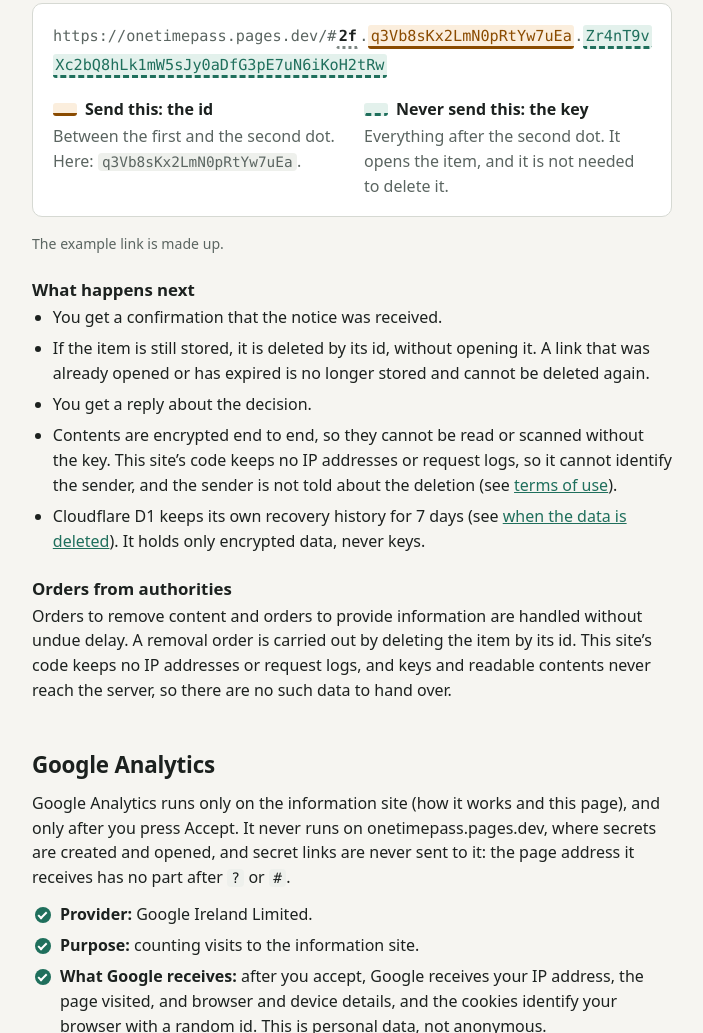
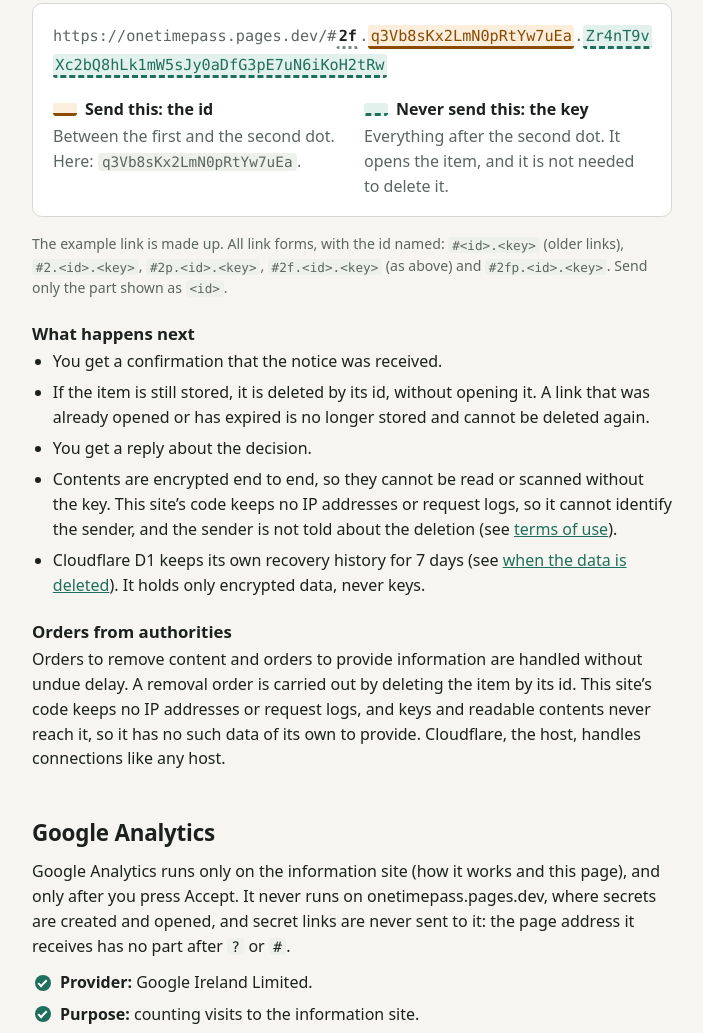
Before and after one commit to devopsacid/onetime, a website built with Vite: page privacy.html in a window 1280 px wide. Shown: the part 1377-2410 px from the top of the page, without its empty margins (288-991 px from the left). Built offline with nearby package versions, Linux system fonts and the light colour scheme.

Commit message:
fix: review wording on authority data, D1 history in terms, all link forms under the privacy example, CLI page 256 KB / 1 hour
Privacy: the code has no such data of its own to provide; Cloudflare handles
connections like any host. Terms #moderation: the site's code keeps no
contact details or IPs; D1 recovery history (encrypted only, about 7 days).
command-line.html: files up to 256 KB, 1 hour, the CLI asks the server for
its limit (self-hosted up to 5 MB).

Co-Authored-By: Claude Opus 5.5 <noreply@anthropic.com>
Claude-Session: https://claude.ai/code/session_01UPyh4ArueKu5Xd6qZJn9dG

```diff
--- a/privacy.html
+++ b/privacy.html
@@ -197,7 +197,12 @@
             </div>
           </dl>
         </figure>
-        <p class="hint">The example link is made up.</p>
+        <p class="hint">
+          The example link is made up. All link forms, with the id named: <code>#&lt;id&gt;.&lt;key&gt;</code> (older
+          links), <code>#2.&lt;id&gt;.&lt;key&gt;</code>, <code>#2p.&lt;id&gt;.&lt;key&gt;</code>,
+          <code>#2f.&lt;id&gt;.&lt;key&gt;</code> (as above) and <code>#2fp.&lt;id&gt;.&lt;key&gt;</code>. Send only the
+          part shown as <code>&lt;id&gt;</code>.
+        </p>
 
         <h3>What happens next</h3>
         <ul class="plain-list">
@@ -224,7 +229,10 @@
         <p>
           Orders to remove content and orders to provide information are handled without undue delay. A removal order
           is carried out by deleting the item by its id. This site’s code keeps no IP addresses or request logs, and keys
-          and readable contents never reach the server, so there are no such data to hand over.
+          and readable contents never reach it, so it has no such data of its own to provide.
+          <!-- site:onetimepass -->
+          Cloudflare, the host, handles connections like any host.
+          <!-- /site:onetimepass -->
           <!-- site:selfhost
           Whether the host or proxy of this instance keeps connection logs is up to its operator.
           site:selfhost -->
```
Also changed, not shown: command-line.html (+4 -3 lines), terms.html (+7 -1 lines).
